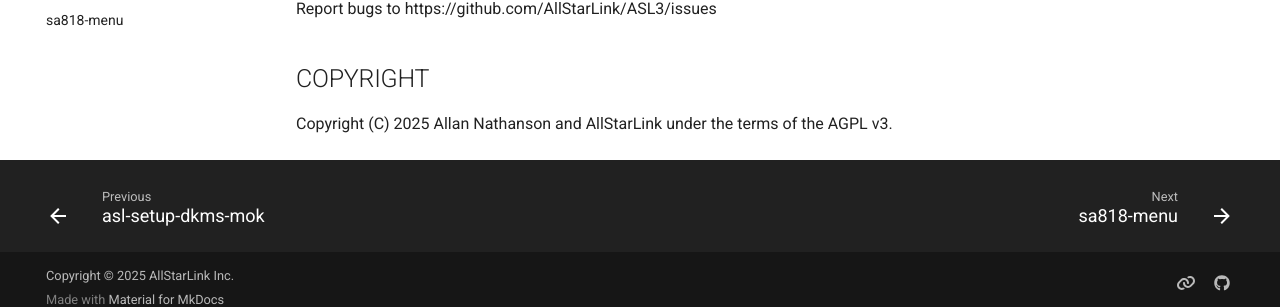
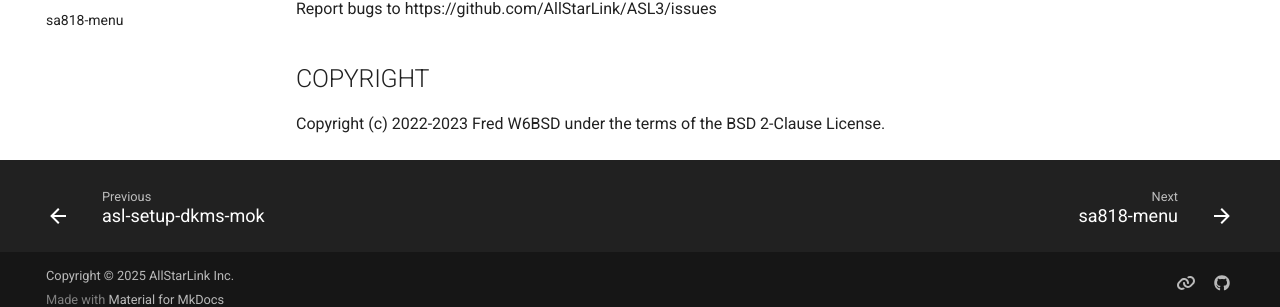
Before and after one commit to AllStarLink/ASL3-Manual, an MkDocs documentation site: the page built from docs/mans/sa818.md, in a window 1280 px wide and 900 px high, scrolled down 1977 px. Shown: the part 576-883 px from the top of the window. Built offline with MkDocs 1.6.1 and Material for MkDocs 9.7.7, drawn with Linux system fonts in a browser that asks for light colours.

Commit message:
Fix copyright.

```diff
--- a/docs/mans/sa818.md
+++ b/docs/mans/sa818.md
@@ -98,4 +98,4 @@ DCS Codes (must be followed by N or I for Normal or Inverse):
 Report bugs to https://github.com/AllStarLink/ASL3/issues
 
 ## COPYRIGHT
-Copyright (C) 2025 Allan Nathanson and AllStarLink under the terms of the AGPL v3.
+Copyright (c) 2022-2023 Fred W6BSD under the terms of the BSD 2-Clause License.
```
